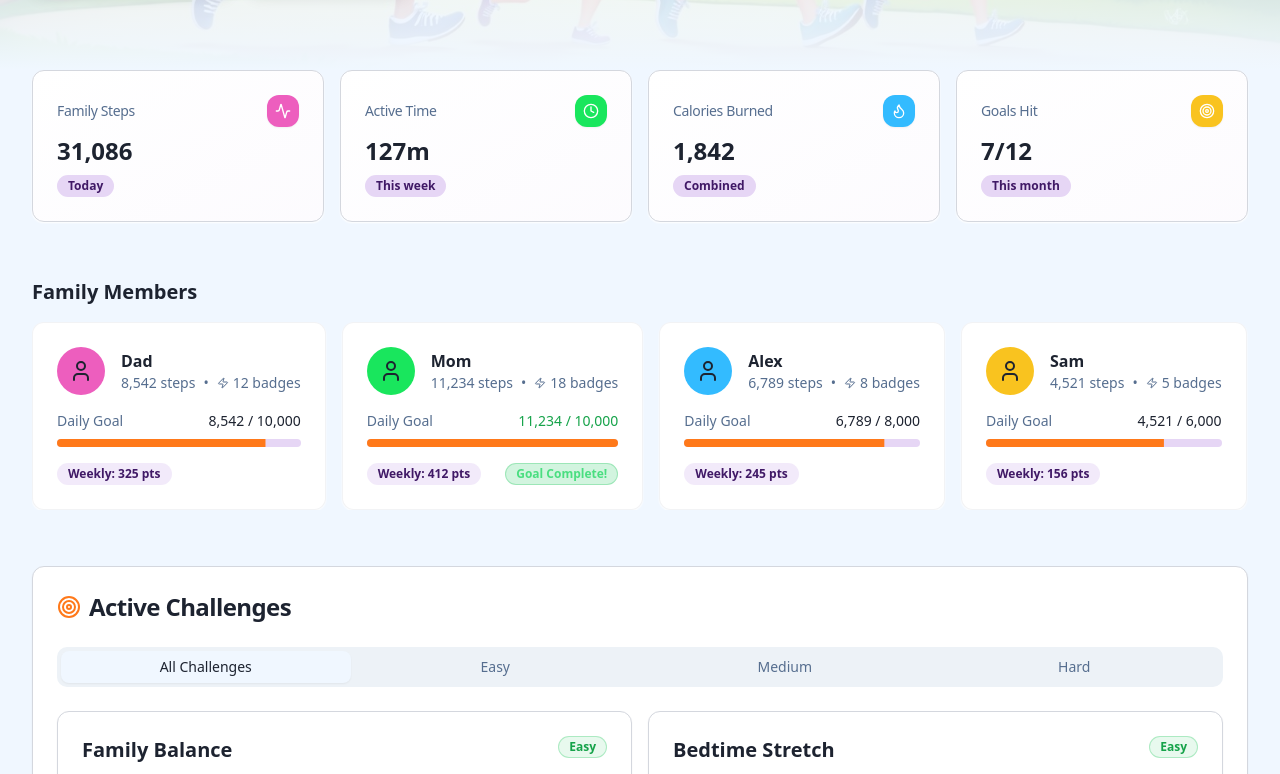
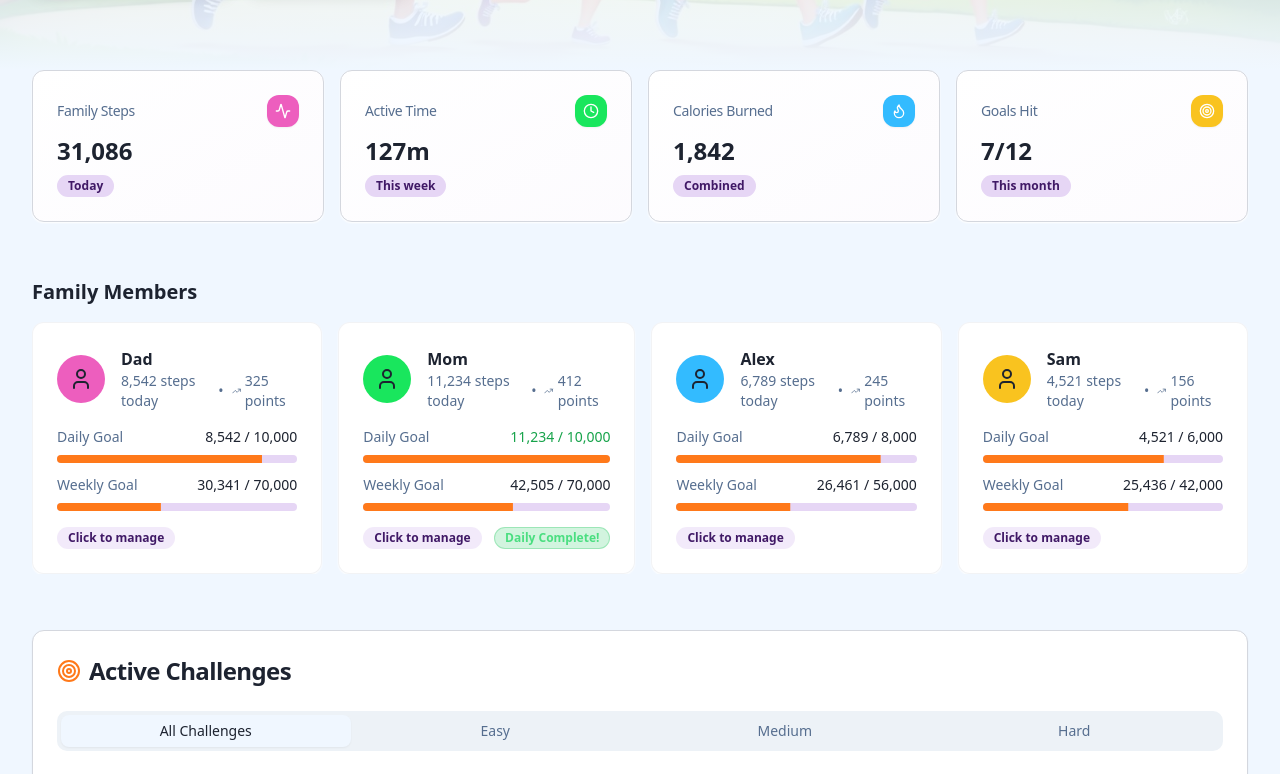
Before and after one commit to adjones29/family-move-play, a React (Vite) app: page / in a window 1280 px wide. Shown: the part 562-1336 px from the top of the page. Built offline with nearby package versions, Linux system fonts and the light colour scheme.

Commit message:
Add family member step tracking

```diff
--- a/src/components/FamilyMemberCard.tsx
+++ b/src/components/FamilyMemberCard.tsx
@@ -1,7 +1,7 @@
 import { Card, CardContent } from "@/components/ui/card"
 import { Progress } from "@/components/ui/progress"
 import { Badge } from "@/components/ui/badge"
-import { User, Zap } from "lucide-react"
+import { User, TrendingUp } from "lucide-react"
 
 interface FamilyMemberCardProps {
   name: string
@@ -11,6 +11,9 @@ interface FamilyMemberCardProps {
   weeklyScore: number
   badges: number
   memberColor: "member-1" | "member-2" | "member-3" | "member-4"
+  points: number
+  weeklySteps?: number
+  onClick: () => void
 }
 
 export const FamilyMemberCard = ({
@@ -20,12 +23,21 @@ export const FamilyMemberCard = ({
   stepGoal,
   weeklyScore,
   badges,
-  memberColor
+  memberColor,
+  points,
+  weeklySteps,
+  onClick
 }: FamilyMemberCardProps) => {
-  const progressPercentage = Math.min((dailySteps / stepGoal) * 100, 100)
+  const dailyProgressPercentage = Math.min((dailySteps / stepGoal) * 100, 100)
+  const weeklyGoal = stepGoal * 7
+  const currentWeeklySteps = weeklySteps || dailySteps * 3 + Math.floor(Math.random() * stepGoal * 2) // Mock weekly data
+  const weeklyProgressPercentage = Math.min((currentWeeklySteps / weeklyGoal) * 100, 100)
 
   return (
-    <Card className="min-w-[280px] shadow-card hover:shadow-hover hover:scale-105 transition-all duration-300 bg-card border-border/30">
+    <Card
+      className="min-w-[280px] shadow-card hover:shadow-hover hover:scale-105 transition-all duration-300 bg-card border-border/30 cursor-pointer"
+      onClick={onClick}
+    >
       <CardContent className="p-6">
         <div className="flex items-center space-x-4">
           <div className={`w-12 h-12 rounded-full bg-${memberColor} flex items-center justify-center`}>
@@ -38,33 +50,48 @@ export const FamilyMemberCard = ({
           <div className="flex-1">
             <h3 className="font-bold text-card-foreground">{name}</h3>
             <div className="flex items-center space-x-2 text-sm text-muted-foreground">
-              <span>{dailySteps.toLocaleString()} steps</span>
+              <span>{dailySteps.toLocaleString()} steps today</span>
               <span>•</span>
               <span className="flex items-center">
-                <Zap className="h-3 w-3 mr-1" />
-                {badges} badges
+                <TrendingUp className="h-3 w-3 mr-1" />
+                {points} points
               </span>
             </div>
           </div>
         </div>
 
-        <div className="mt-4 space-y-2">
-          <div className="flex justify-between text-sm">
-            <span className="text-muted-foreground">Daily Goal</span>
-            <span className={`font-medium ${progressPercentage >= 100 ? 'text-green-600' : 'text-card-foreground'}`}>
-              {dailySteps.toLocaleString()} / {stepGoal.toLocaleString()}
-            </span>
+        <div className="mt-4 space-y-3">
+          {/* Daily Progress */}
+          <div className="space-y-2">
+            <div className="flex justify-between text-sm">
+              <span className="text-muted-foreground">Daily Goal</span>
+              <span className={`font-medium ${dailyProgressPercentage >= 100 ? 'text-green-600' : 'text-card-foreground'}`}>
+                {dailySteps.toLocaleString()} / {stepGoal.toLocaleString()}
+              </span>
+            </div>
+            <Progress value={dailyProgressPercentage} className="h-2" />
           </div>
-          <Progress value={progressPercentage} className="h-2" />
+
+          {/* Weekly Progress */}
+          <div className="space-y-2">
+            <div className="flex justify-between text-sm">
+              <span className="text-muted-foreground">Weekly Goal</span>
+              <span className={`font-medium ${weeklyProgressPercentage >= 100 ? 'text-green-600' : 'text-card-foreground'}`}>
+                {currentWeeklySteps.toLocaleString()} / {weeklyGoal.toLocaleString()}
+              </span>
+            </div>
+            <Progress value={weeklyProgressPercentage} className="h-2" />
+          </div>
         </div>
 
         <div className="mt-4 flex justify-between items-center">
           <Badge variant="secondary" className="bg-secondary/50 text-secondary-foreground">
-            Weekly: {weeklyScore} pts
+            Click to manage
           </Badge>
-          {progressPercentage >= 100 && (
+          {(dailyProgressPercentage >= 100 || weeklyProgressPercentage >= 100) && (
             <Badge className="bg-green-500/20 text-green-400 border-green-500/30">
-              Goal Complete!
+              {dailyProgressPercentage >= 100 && weeklyProgressPercentage >= 100 ? 'Both Complete!' :
+               weeklyProgressPercentage >= 100 ? 'Weekly Complete!' : 'Daily Complete!'}
             </Badge>
           )}
         </div>
--- /dev/null
+++ b/src/components/FamilyMemberModal.tsx
@@ -0,0 +1,194 @@
+import { useState } from "react"
+import { Dialog, DialogContent, DialogHeader, DialogTitle } from "@/components/ui/dialog"
+import { Button } from "@/components/ui/button"
+import { Input } from "@/components/ui/input"
+import { Label } from "@/components/ui/label"
+import { Card, CardContent } from "@/components/ui/card"
+import { Progress } from "@/components/ui/progress"
+import { User, Target, TrendingUp } from "lucide-react"
+import { toast } from "sonner"
+
+interface FamilyMember {
+  name: string
+  avatar: string
+  dailySteps: number
+  stepGoal: number
+  weeklyScore: number
+  badges: number
+  memberColor: "member-1" | "member-2" | "member-3" | "member-4"
+  points: number
+  weeklySteps?: number
+}
+
+interface FamilyMemberModalProps {
+  member: FamilyMember | null
+  isOpen: boolean
+  onClose: () => void
+  onUpdate: (updatedMember: FamilyMember) => void
+}
+
+export const FamilyMemberModal = ({ member, isOpen, onClose, onUpdate }: FamilyMemberModalProps) => {
+  const [steps, setSteps] = useState("")
+  const [dailyGoal, setDailyGoal] = useState("")
+
+  if (!member) return null
+
+  const weeklyGoal = member.stepGoal * 7
+  const currentWeeklySteps = member.weeklySteps || member.dailySteps * 3 + Math.floor(Math.random() * member.stepGoal * 2) // Mock weekly data
+  const weeklyProgress = Math.min((currentWeeklySteps / weeklyGoal) * 100, 100)
+  const dailyProgress = Math.min((member.dailySteps / member.stepGoal) * 100, 100)
+
+  const handleAddSteps = () => {
+    if (!steps || isNaN(Number(steps))) {
+      toast.error("Please enter a valid number of steps")
+      return
+    }
+
+    const additionalSteps = Number(steps)
+    const newDailySteps = member.dailySteps + additionalSteps
+    const newWeeklySteps = currentWeeklySteps + additionalSteps
+
+    // Calculate points earned
+    let pointsEarned = 0
+    const wasDaily = member.dailySteps >= member.stepGoal
+    const isDaily = newDailySteps >= member.stepGoal
+    const wasWeekly = currentWeeklySteps >= weeklyGoal
+    const isWeekly = newWeeklySteps >= weeklyGoal
+
+    if (!wasDaily && isDaily) pointsEarned += 1
+    if (!wasWeekly && isWeekly) pointsEarned += 5
+
+    const updatedMember = {
+      ...member,
+      dailySteps: newDailySteps,
+      weeklySteps: newWeeklySteps,
+      points: member.points + pointsEarned
+    }
+
+    onUpdate(updatedMember)
+    setSteps("")
+
+    if (pointsEarned > 0) {
+      toast.success(`${member.name} earned ${pointsEarned} points!`)
+    } else {
+      toast.success(`Added ${additionalSteps.toLocaleString()} steps for ${member.name}`)
+    }
+  }
+
+  const handleUpdateGoal = () => {
+    if (!dailyGoal || isNaN(Number(dailyGoal)) || Number(dailyGoal) <= 0) {
+      toast.error("Please enter a valid daily step goal")
+      return
+    }
+
+    const updatedMember = {
+      ...member,
+      stepGoal: Number(dailyGoal)
+    }
+
+    onUpdate(updatedMember)
+    setDailyGoal("")
+    toast.success(`Daily goal updated to ${Number(dailyGoal).toLocaleString()} steps`)
+  }
+
+  return (
+    <Dialog open={isOpen} onOpenChange={onClose}>
+      <DialogContent className="max-w-md">
+        <DialogHeader>
+          <DialogTitle className="flex items-center gap-2">
+            <div className={`w-8 h-8 rounded-full bg-${member.memberColor} flex items-center justify-center`}>
+              {member.avatar ? (
+                <img src={member.avatar} alt={member.name} className="w-full h-full rounded-full object-cover" />
+              ) : (
+                <User className="h-4 w-4 text-card-foreground" />
+              )}
+            </div>
+            {member.name}'s Progress
+          </DialogTitle>
+        </DialogHeader>
+
+        <div className="space-y-6">
+          {/* Current Stats */}
+          <Card>
+            <CardContent className="p-4 space-y-4">
+              <div className="flex justify-between items-center">
+                <span className="text-sm text-muted-foreground">Today's Steps</span>
+                <span className="font-medium">{member.dailySteps.toLocaleString()}</span>
+              </div>
+              <Progress value={dailyProgress} className="h-2" />
+              <div className="flex justify-between text-xs text-muted-foreground">
+                <span>Goal: {member.stepGoal.toLocaleString()}</span>
+                <span>{dailyProgress.toFixed(0)}%</span>
+              </div>
+            </CardContent>
+          </Card>
+
+          {/* Weekly Progress */}
+          <Card>
+            <CardContent className="p-4 space-y-4">
+              <div className="flex items-center gap-2">
+                <TrendingUp className="h-4 w-4 text-primary" />
+                <span className="text-sm font-medium">Weekly Progress</span>
+              </div>
+              <div className="flex justify-between items-center">
+                <span className="text-sm text-muted-foreground">This Week</span>
+                <span className="font-medium">{currentWeeklySteps.toLocaleString()}</span>
+              </div>
+              <Progress value={weeklyProgress} className="h-2" />
+              <div className="flex justify-between text-xs text-muted-foreground">
+                <span>Goal: {weeklyGoal.toLocaleString()}</span>
+                <span>{weeklyProgress.toFixed(0)}%</span>
+              </div>
+            </CardContent>
+          </Card>
+
+          {/* Add Steps */}
+          <div className="space-y-2">
+            <Label htmlFor="steps">Enter Steps</Label>
+            <div className="flex gap-2">
+              <Input
+                id="steps"
+                type="number"
+                placeholder="e.g. 2500"
+                value={steps}
+                onChange={(e) => setSteps(e.target.value)}
+              />
+              <Button onClick={handleAddSteps} variant="default">
+                Add
+              </Button>
+            </div>
+          </div>
+
+          {/* Update Daily Goal */}
+          <div className="space-y-2">
+            <Label htmlFor="goal" className="flex items-center gap-2">
+              <Target className="h-4 w-4" />
+              Daily Step Goal
+            </Label>
+            <div className="flex gap-2">
+              <Input
+                id="goal"
+                type="number"
+                placeholder={member.stepGoal.toString()}
+                value={dailyGoal}
+                onChange={(e) => setDailyGoal(e.target.value)}
+              />
+              <Button onClick={handleUpdateGoal} variant="outline">
+                Update
+              </Button>
+            </div>
+          </div>
+
+          <div className="flex justify-between items-center pt-4 border-t">
+            <div className="text-sm text-muted-foreground">
+              Total Points: <span className="font-medium text-foreground">{member.points}</span>
+            </div>
+            <Button variant="ghost" onClick={onClose}>
+              Close
+            </Button>
+          </div>
+        </div>
+      </DialogContent>
+    </Dialog>
+  )
+}
--- a/src/pages/Index.tsx
+++ b/src/pages/Index.tsx
@@ -1,5 +1,6 @@
 import { useState, useEffect } from "react"
 import { FamilyMemberCard } from "@/components/FamilyMemberCard"
+import { FamilyMemberModal } from "@/components/FamilyMemberModal"
 import { ChallengeCard } from "@/components/ChallengeCard"
 import { ActivityStats } from "@/components/ActivityStats"
 import { MiniGameCard } from "@/components/MiniGameCard"
@@ -30,6 +31,8 @@ const Index = () => {
   const [showNotifications, setShowNotifications] = useState(false)
   const [selectedGame, setSelectedGame] = useState<any>(null)
   const [showGameModal, setShowGameModal] = useState(false)
+  const [selectedFamilyMember, setSelectedFamilyMember] = useState<any>(null)
+  const [showFamilyMemberModal, setShowFamilyMemberModal] = useState(false)
   type EarnedReward = {
     id: string
     title: string
@@ -264,6 +267,21 @@ const Index = () => {
     )
   }
 
+  const handleFamilyMemberClick = (member: any) => {
+    setSelectedFamilyMember(member)
+    setShowFamilyMemberModal(true)
+  }
+
+  const handleFamilyMemberUpdate = (updatedMember: any) => {
+    setFamilyMembers(prev =>
+      prev.map(member =>
+        member.name === updatedMember.name
+          ? updatedMember
+          : member
+      )
+    )
+  }
+
   return (
     <div className="min-h-screen bg-background">
       {/* Netflix-style Header */}
@@ -338,18 +356,11 @@ const Index = () => {
         {/* Family Members - Horizontal Scroll */}
         <HorizontalScroll title="Family Members">
           {familyMembers.map((member, index) => (
-            <div
+            <FamilyMemberCard
               key={index}
-              onClick={() => {
-                toast({
-                  title: `${member.name}'s Profile`,
-                  description: `Daily steps: ${member.dailySteps.toLocaleString()} | Weekly score: ${member.weeklyScore} | Badges: ${member.badges}`,
-                })
-              }}
-              className="cursor-pointer"
-            >
-              <FamilyMemberCard {...member} />
-            </div>
+              {...member}
+              onClick={() => handleFamilyMemberClick(member)}
+            />
           ))}
         </HorizontalScroll>
 
@@ -410,6 +421,13 @@ const Index = () => {
         onClose={() => setShowGameModal(false)}
         game={selectedGame}
       />
+
+      <FamilyMemberModal
+        member={selectedFamilyMember}
+        isOpen={showFamilyMemberModal}
+        onClose={() => setShowFamilyMemberModal(false)}
+        onUpdate={handleFamilyMemberUpdate}
+      />
     </div>
   );
 };
```
